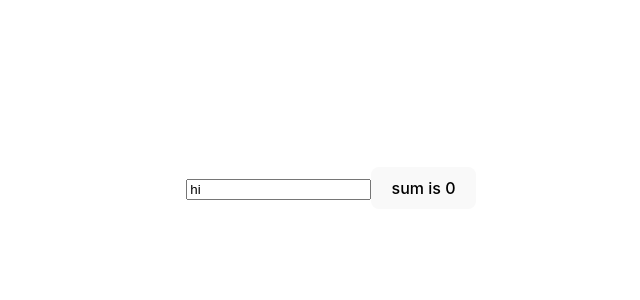
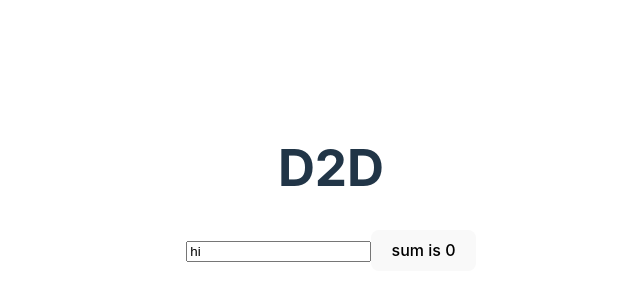
Before and after one commit to Codelab-Davis/d2d-graph-applet, a React (Vite) app in the folder frontend/: page / in a window 1280 px wide. Shown: the part 212-512 px from the top of the page, without its empty margins (309-949 px from the left). Built offline with nearby package versions, Linux system fonts and the light colour scheme.

Commit message:
finished parsing for time stamps and cells

```diff
--- a/frontend/src/App.tsx
+++ b/frontend/src/App.tsx
@@ -8,6 +8,7 @@ function App() {
   const [sum, setSum] = useState(0);
 
   const click = () => {
+    // temp was for adding variables to set to the sum
     let temp = 0;
 
     fetch(`https://api.fureweb.com/spreadsheets/${sheetId}`, {
@@ -16,9 +17,18 @@ function App() {
       .then(response => response.json())
       .then(data => {
         for (let count = 0; count < data.data.length; count++) {
-          temp += data.data[count]['a'];
+          //temp += data.data[count]['a'];
+          let timeObject = data.data[count]['Time'];
+          timeObject = timeObject.split(",");
 
-          console.log(data.data[count]['a']);
+          // print minutes
+          console.log(timeObject[4]);
+
+          // print seconds, get rid of trailing parenthesis
+          console.log(timeObject[5].substring(0, timeObject[5].length - 1));
+
+          // print cell A1, repeat for other cells
+          console.log(data.data[count]['A1']);
         }
         setSum(temp);
         console.log(temp);
@@ -26,6 +36,7 @@ function App() {
       .catch(error => console.error(error))
     return temp;
   }
+  // dummy variables
   // const spreadsheetId = '10WDbAPAY7Xl5DT36VuMheTPTTpqx9x0C5sDCnh4BGps'
 
   const change =  (event: React.ChangeEvent<HTMLInputElement>) => {
@@ -35,6 +46,7 @@ function App() {
 
   return (
     <div className = "App">
+      <h1>D2D</h1>
       <input onChange = {change}
       value = {sheetId}/>
       <button onClick =  {click}> sum is {sum}
```
